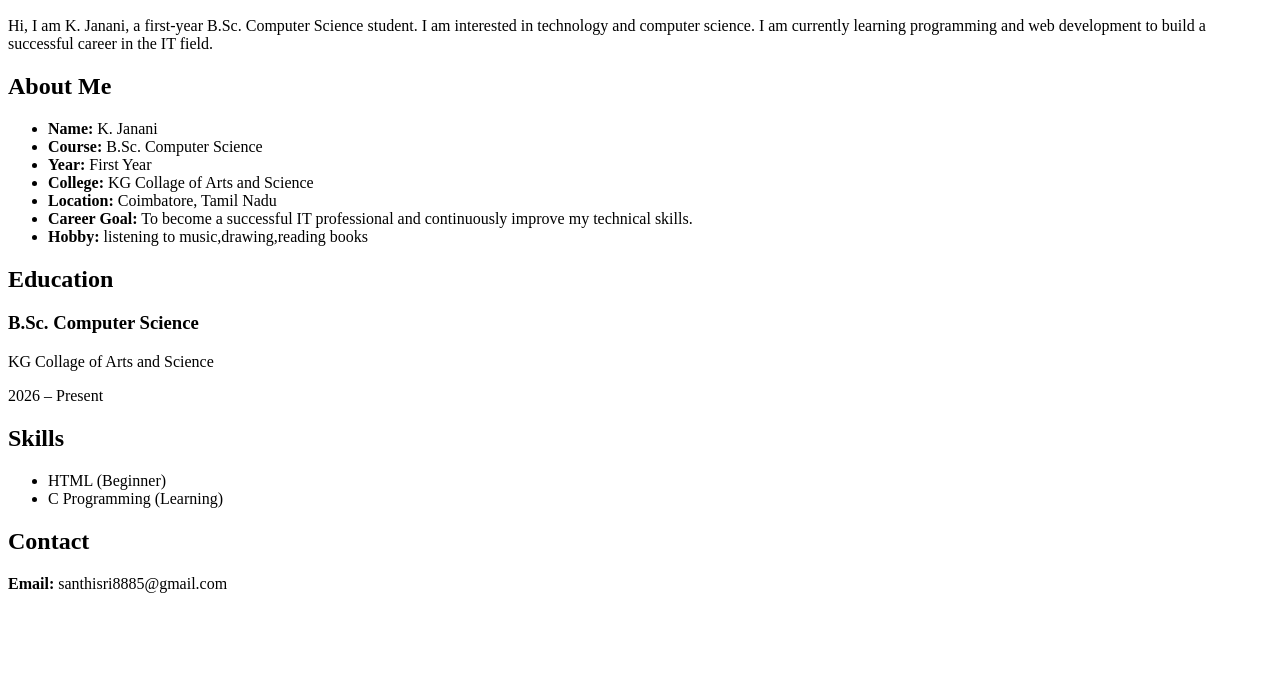
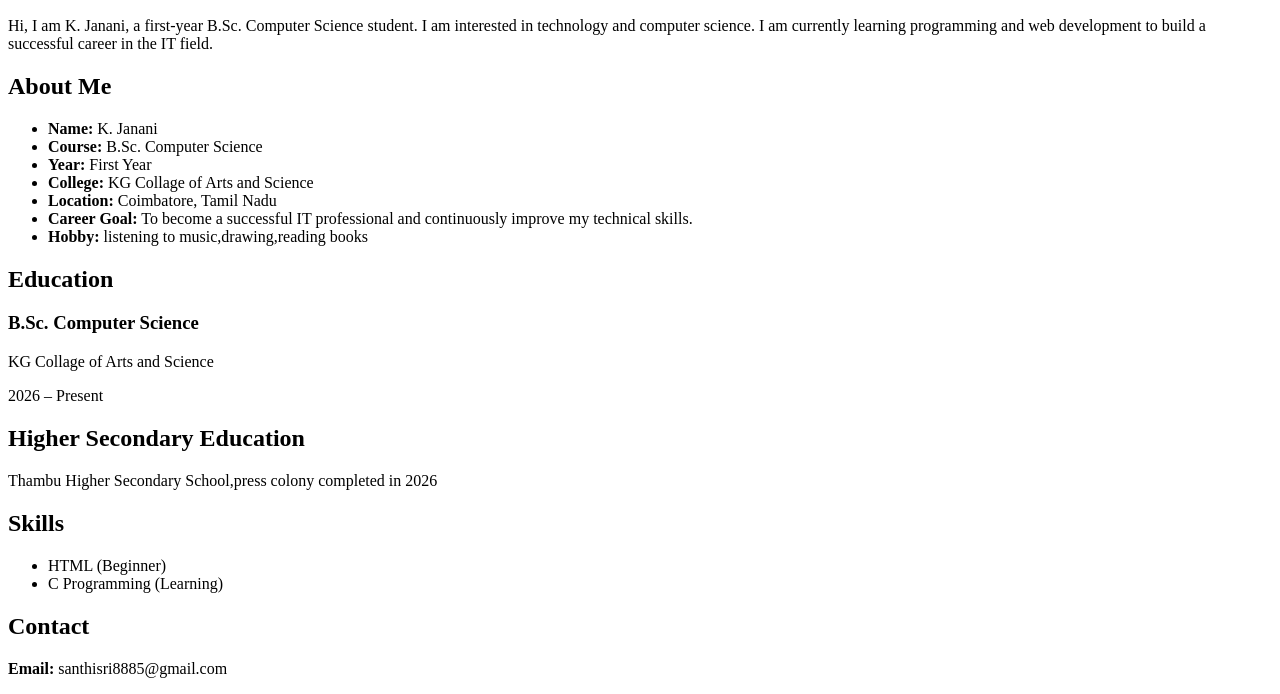
Before and after one commit to santhisri8885-pixel/My-portfolio, a plain HTML site: page index.html in a window 1280 px wide. Shown: the part 110-804 px from the top of the page. Drawn offline with Linux system fonts and the light colour scheme.

Commit message:
Add Higher Secondary Education section to index.html

```diff
--- a/index.html
+++ b/index.html
@@ -35,6 +35,11 @@
     <p>KG Collage of Arts and Science</p>
     <p>2026 – Present</p>
 
+    <h2>Higher Secondary Education</h2>
+    <p>Thambu Higher Secondary School,press colony
+       completed in 2026</p>
+
+
     <h2>Skills</h2>
     <ul>
         <li>HTML (Beginner)</li>
```
